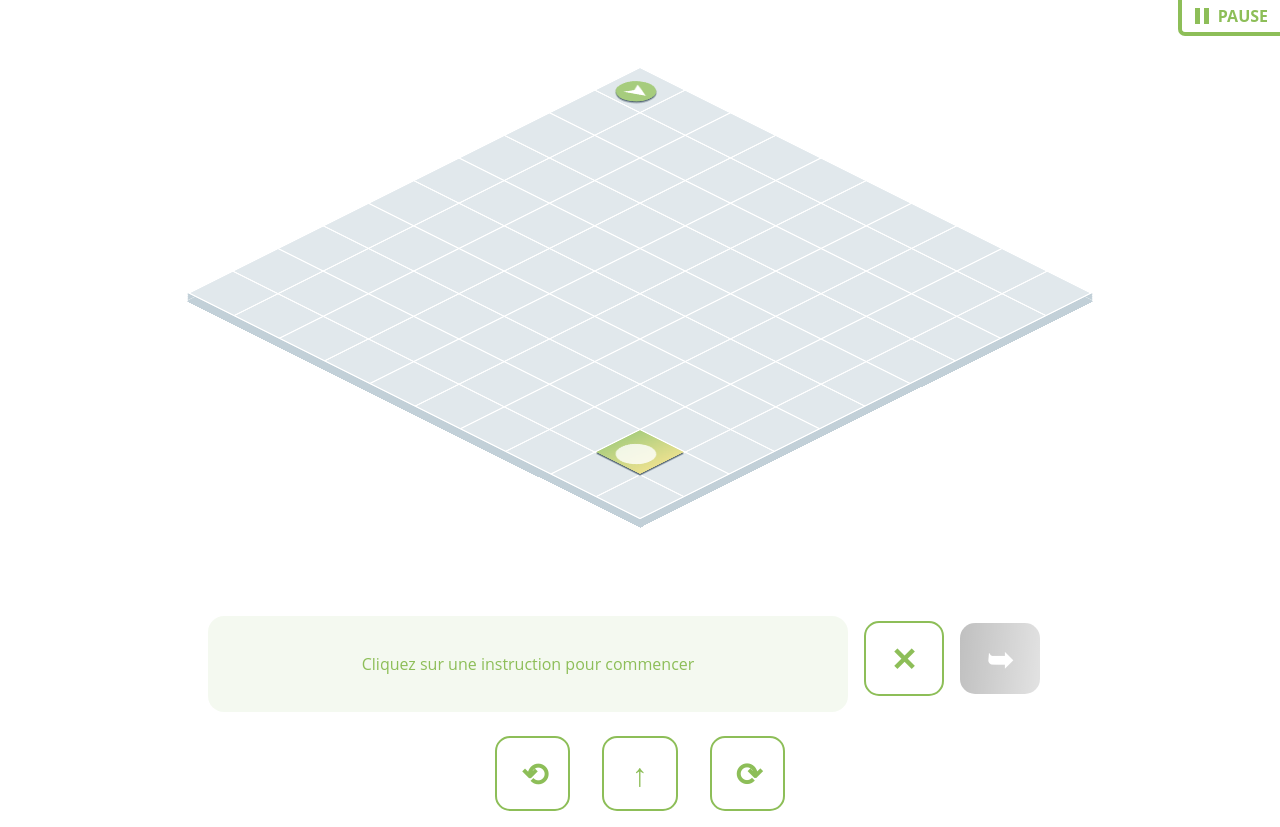
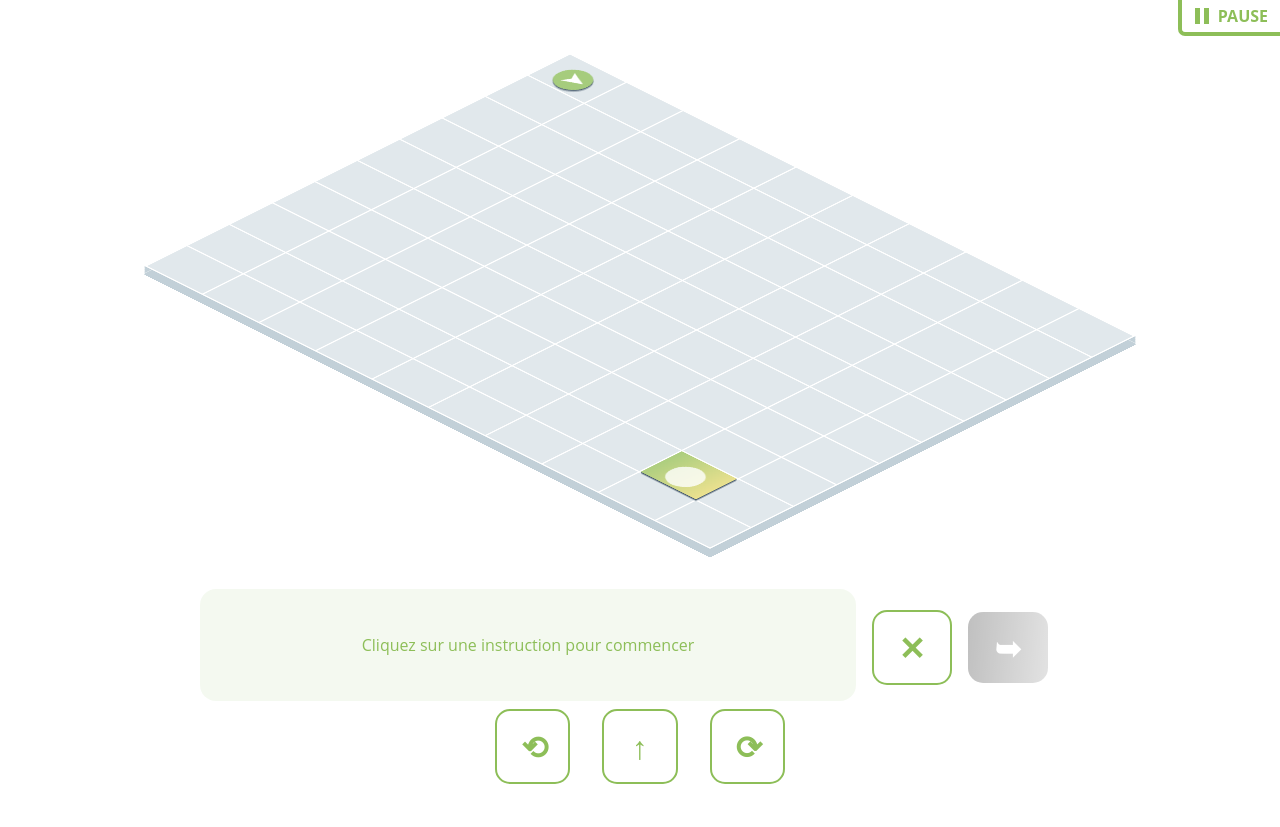
Before and after one commit to Kiclos/filles-du-numerique, a Vue app: page / in a window 1280 px wide. After the commit the page ends 800 px from the top, so only its background shows below. Built offline with nearby package versions, Linux system fonts and the light colour scheme.

Commit message:
feat: algorithm game

```diff
--- a/src/assets/scss/_game-ui.scss
+++ b/src/assets/scss/_game-ui.scss
@@ -100,7 +100,7 @@
     width: 100vw;
     padding: 2rem 2rem 3rem 2rem;
     background-color: rgba($white, .75);
-    z-index: 3;
+    z-index: 3000;
 
     .dt-button {
       margin: 1rem 0;
--- a/src/assets/scss/_number-link.scss
+++ b/src/assets/scss/_number-link.scss
@@ -99,6 +99,7 @@
       &.-first:after {
         background-color: $color;
         border-radius: .5rem;
+        font-size: 1.25rem;
       }
 
       &.-last {
@@ -106,6 +107,7 @@
           box-shadow: inset 0 0 0 4px $color;
           color: $color;
           border-radius: .5rem;
+          font-size: 1.25rem;
           transition: .3s;
         }
 
@@ -199,56 +201,57 @@
       @include caseColor($black);
 
       &.-first:after, &.-last:after {
-        content: "N";
+        content: "●";
+        font-size: 1.75rem;
       }
     }
     &.-blue {
       @include caseColor($dark-blue);
 
       &.-first:after, &.-last:after {
-        content: "B";
+        content: "▲";
       }
     }
     &.-red {
       @include caseColor($dark-red);
 
       &.-first:after, &.-last:after {
-        content: "R";
+        content: "♥";
       }
     }
     &.-green {
       @include caseColor($green);
 
       &.-first:after, &.-last:after {
-        content: "Ve";
+        content: "♠";
       }
     }
     &.-yellow {
       @include caseColor($dark-yellow);
 
       &.-first:after, &.-last:after {
-        content: "J";
+        content: "♣";
       }
     }
     &.-purple {
       @include caseColor($purple);
 
       &.-first:after, &.-last:after {
-        content: "Vi";
+        content: "◼";
       }
     }
     &.-pink {
       @include caseColor($pink);
 
       &.-first:after, &.-last:after {
-        content: "Ro";
+        content: "★";
       }
     }
     &.-orange {
       @include caseColor($orange);
 
       &.-first:after, &.-last:after {
-        content: "O";
+        content: "♦";
       }
     }
   }
--- a/src/assets/scss/_way-out.scss
+++ b/src/assets/scss/_way-out.scss
@@ -1,15 +1,49 @@
-$square-size: 4rem;
+$square-size: 10%;
 
-.dt-way-out{
+.dt-way-out {
 
   &__container {
-    position: relative;
-    height: $square-size * 10;
-    width: $square-size * 10;
+    position: absolute;
+    top: 0;
+    left: 0;
+    height: 100vh;
+    width: 100vw;
+    overflow: hidden;
+    display: flex;
+    flex-direction: column;
+    justify-content: space-between;
+    align-items: center;
+    background-color: $white;
+    z-index: 1;
+  }
+
+  &__content {
+    @media only screen and (max-width: 1024px) {
+      /* tablettes et ordinateurs */
+      height: 50rem;
+      width: 40rem;
+    }
+    @media only screen and (max-width: 767px) {
+      /* smartphone */
+      height: 50rem;
+      width: 30rem;
+    }
+    @media only screen and (max-width: 767px) and (orientation: portrait) {
+      /* smartphone en mode portait */
+      height: 20rem;
+      width: 20rem
+    }
+    @media only screen and (max-width: 600px) {
+      height: 15rem;
+      width: 15rem
+    }
     display: flex;
     justify-content: center;
     align-items: center;
     flex-direction: column;
+    position: relative;
+    height: 50rem;
+    width: 50rem;
     transform: rotateX(-60deg) rotateY(0deg) rotateZ(45deg);
     box-shadow: 12px 12px darken($light-grey, 10%), 11px 11px darken($light-grey, 10%), 10px 10px darken($light-grey, 1%),
     9px 9px darken($light-grey, 10%), 8px 8px darken($light-grey, 10%), 7px 7px darken($light-grey, 10%),
@@ -21,6 +55,8 @@ $square-size: 4rem;
     display: flex;
     align-items: center;
     justify-content: center;
+    height: $square-size;
+    width: 10 * $square-size;
 
     &:last-child .dt-way-out__square {
       border-bottom: 2px solid $white;
@@ -29,8 +65,8 @@ $square-size: 4rem;
 
   &__square {
     position: relative;
-    display: inline-block;
-    height: $square-size;
+    display: block;
+    height: 100%;
     width: $square-size;
     background-color: $light-grey;
     border-top: 2px solid $white;
@@ -43,6 +79,17 @@ $square-size: 4rem;
     &.-flagged {
 
       &:after {
+        @media only screen and (max-width: 767px) {
+          /* smartphone */
+          font-size: 2rem;
+        }
+        @media only screen and (max-width: 767px) and (orientation: portrait) {
+          /* smartphone en mode portait */
+          font-size: 1.5rem;
+        }
+        @media only screen and (max-width: 600px) {
+          font-size: 1rem;
+        }
         position: absolute;
         display: flex;
         align-items: center;
@@ -67,8 +114,18 @@ $square-size: 4rem;
     height: $square-size;
     transition: .5s;
     z-index: 2;
-
     &:after {
+      @media only screen and (max-width: 767px) {
+        /* smartphone */
+        font-size: 2rem;
+      }
+      @media only screen and (max-width: 767px) and (orientation: portrait) {
+        /* smartphone en mode portait */
+        font-size: 1.5rem;
+      }
+      @media only screen and (max-width: 600px) {
+        font-size: 1rem;
+      }
       position: absolute;
       top: 50%;
       left: 50%;
@@ -81,6 +138,17 @@ $square-size: 4rem;
     }
 
     &:before {
+      @media only screen and (max-width: 767px) {
+        /* smartphone */
+        font-size: 1.5rem;
+      }
+      @media only screen and (max-width: 767px) and (orientation: portrait) {
+        /* smartphone en mode portait */
+        font-size: 1rem;
+      }
+      @media only screen and (max-width: 600px) {
+        font-size: .75rem;
+      }
       position: absolute;
       top: 50%;
       left: 50%;
@@ -118,22 +186,54 @@ $square-size: 4rem;
   }
 
   &__instructions {
+    @media only screen and (max-width: 767px) {
+      bottom: calc(100% + 1rem);
+    }
+    overflow: hidden;
     position: absolute;
     bottom: -.5rem;
     left: 0;
-    width: 50vw;
-    max-height: 100vh;
-    display: flex;
-    justify-content: flex-start;
-    align-items: flex-start;
-    flex-wrap: wrap;
-    overflow: hidden;
     border-radius: 1rem;
-    padding: 0 .5rem;
+    padding: 1rem .5rem 0 .5rem;
     background-color: rgba(lighten($light-green, 40%), .75);
-    transition: .5s;
+    z-index: 100;
 
-    &.-reduced {
+    &__container {
+      @media only screen and (max-width: 767px) {
+        padding-left: 0;
+        width: calc(100% - 2rem);
+        justify-content: center;
+        margin-bottom: 0;
+      }
+      position: relative;
+      display: flex;
+      justify-content: flex-start;
+      align-items: center;
+      margin-bottom: 1rem;
+      padding: 0 2rem;
+      padding-left: calc(50vw + 1rem);
+    }
+
+    &__content {
+      @media only screen and (max-width: 767px) {
+        width: 100%;
+      }
+      width: 50vw;
+      max-height: 60vh;
+      display: flex;
+      justify-content: flex-start;
+      align-items: flex-start;
+      flex-wrap: wrap;
+      overflow: scroll;
+      transition: .5s;
+    }
+
+    .dt-button.-disabled {
+      pointer-events: none;
+    }
+
+    &.-reduced .dt-way-out__instructions__content {
+      overflow: hidden;
       max-height: 6rem;
     }
 
@@ -147,10 +247,11 @@ $square-size: 4rem;
       border-left: 2px solid $light-green;
       border-bottom: 2px solid $light-green;
       border-bottom-left-radius: 5px;
-      background: none;
+      background-color: lighten($light-green, 40%);
       color: $light-green;
       font-size: .8rem;
       cursor: pointer;
+      z-index: 1;
       transition: .3s;
 
       &:hover {
@@ -164,14 +265,10 @@ $square-size: 4rem;
       }
     }
 
-    &__container {
-      position: relative;
+    &__buttons {
       display: flex;
-      justify-content: flex-start;
       align-items: center;
-      margin-bottom: 1rem;
-      padding: 0 2rem;
-      padding-left: 50%;
+      justify-content: center;
 
       .dt-button {
         position: relative;
@@ -188,6 +285,7 @@ $square-size: 4rem;
       align-items: center;
       height: 4rem;
       margin: 1rem;
+      padding-bottom: 1rem;
       color: $light-green;
       white-space: nowrap;
       width: 100%;
@@ -202,6 +300,7 @@ $square-size: 4rem;
       cursor: move;
       height: 4rem;
       width: auto;
+      overflow: hidden;
       border: 2px solid $white;
 
       &.-text {
@@ -232,6 +331,7 @@ $square-size: 4rem;
       color: $white;
       border: none;
       border-bottom-left-radius: 5px;
+      border-top-right-radius: 13px;
       cursor: pointer!important;
       z-index: 1;
       transition: .3s;
--- a/src/components/Games/FindTheWayOut.vue
+++ b/src/components/Games/FindTheWayOut.vue
@@ -1,7 +1,7 @@
 <template>
-  <div class="dt-number-link__content">
+  <div class="dt-way-out__container">
     <PauseMenu color="green"/>
-    <div class="dt-way-out__container">
+    <div class="dt-way-out__content">
       <div class="dt-way-out__pawn" :class="`-${pawn.orientation}`" :style="getPawnStyle"></div>
       <div v-for="i in 10" :key="`row-${i}`" class="dt-way-out__row">
         <div v-for="j in 10" :key="`square-${j}`"
@@ -16,13 +16,14 @@
          <button class="dt-way-out__instructions__reduced" @click="isReduced = !isReduced" v-if="instructions.length > 0">
            {{ isReduced ? 'Agrandir' : 'Réduire' }}
          </button>
+         <div class="dt-way-out__instructions__content">
            <div class="dt-way-out__instructions__none" v-if="instructions.length === 0">
              Cliquez sur une instruction pour commencer
            </div>
            <div v-for="(instruction, index) in instructions"
                 :key="instruction"
                 class="dt-button -green"
-              :class="[ { '-text': index < executionIndex }, { '-outlined': index > executionIndex }]">
+                :class="[ { '-text': index < executionIndex }, { '-outlined': index > executionIndex }, { '-disabled': executing }]">
              <template v-if="instruction === 0">↑</template>
              <template v-if="instruction === 1">⟲</template>
              <template v-if="instruction === 2">⟳</template>
@@ -31,10 +32,11 @@
                      @click.stop="instructions.splice(index, 1)" v-if="(index > executionIndex) && !executing">✕</button>
            </div>
          </div>
+       </div>
+       <div class="dt-way-out__instructions__buttons">
          <button class="dt-button -outlined -green" :disabled="executing" @click="instructions.splice(0)">✕</button>
          <button class="dt-button -green" :disabled="instructions.length === 0 || executing" @click="executeInstructions()">➥</button>
        </div>
-     <div class="dt-way-out__commands">
      </div>
      <div class="dt-way-out__commands">
        <button class="dt-button -outlined -green" :disabled="executing" @click="instructions.push(1)">⟲</button>
@@ -54,7 +56,7 @@ export default defineComponent({
   name: 'NumberLink',
   components: { PauseMenu },
   events: { endGame: () => null },
-  setup() {
+  setup(_, { emit }) {
     // eslint-disable-next-line no-shadow
     enum PawnOrientation {
       top = 'top',
@@ -78,7 +80,7 @@ export default defineComponent({
     const executing = ref<boolean>(false);
     const isReduced = ref<boolean>(false);
 
-    const getPawnStyle = computed(() => ({ top: `${pawn.y * 4}rem`, left: `${pawn.x * 4}rem` }));
+    const getPawnStyle = computed(() => ({ top: `${pawn.y * 10}%`, left: `${pawn.x * 10}%` }));
 
     function goForward(): void {
       // eslint-disable-next-line default-case
@@ -140,6 +142,13 @@ export default defineComponent({
       pawn.orientation = PawnOrientation.right;
     }
 
+    function isGameOver(): void {
+      if (pawn.x + 1 === 9 && pawn.y + 1 === 9) {
+        console.log('the game is over');
+        emit('endGame');
+      }
+    }
+
     function executeInstruction(instruction: PawnInstruction): void {
       // eslint-disable-next-line default-case
       switch (instruction) {
@@ -162,6 +171,7 @@ export default defineComponent({
         if (executionIndex.value === instructions.length - 1) {
           executing.value = false;
           clearInterval(execution);
+          isGameOver();
           executionIndex.value = -2;
         }
         executionIndex.value += 1;
```
Lines whose indentation alone changed are shown as unchanged.
